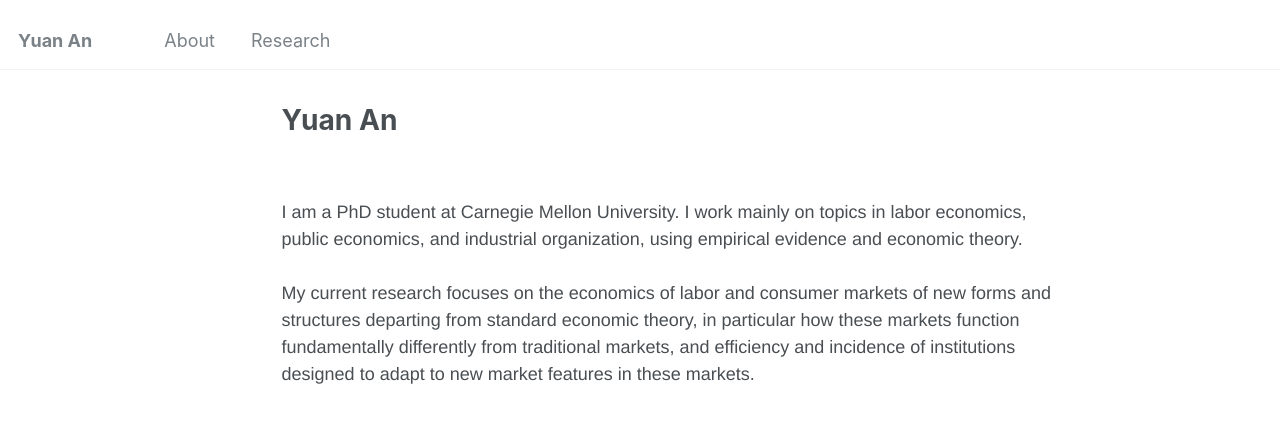
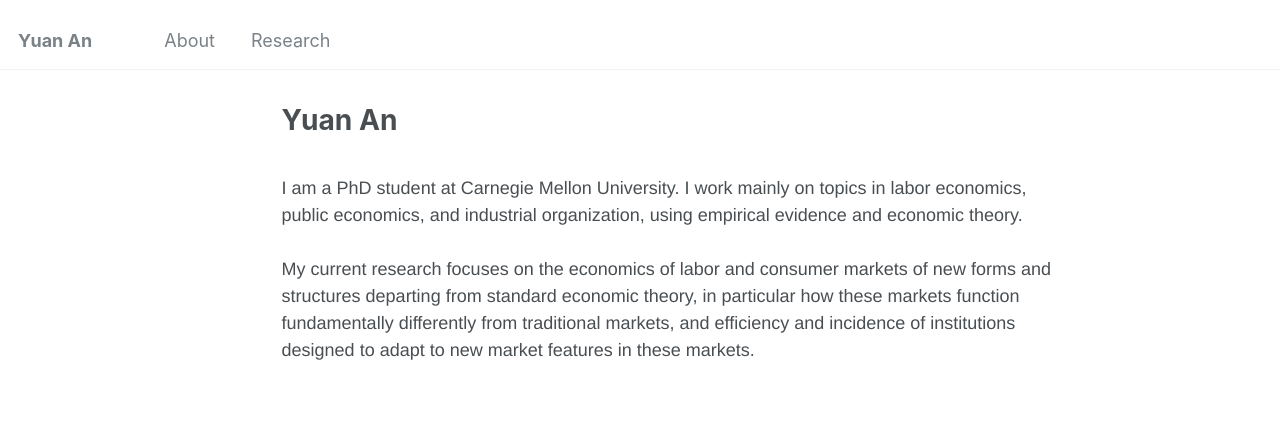
Before and after one commit to yuan-ann/yuan-ann.github.io, a Jekyll site: the page built from _pages/about.md, in a window 1280 px wide. Shown: the top 423 px of the page. Built offline with Jekyll 4.4.1, drawn with Linux system fonts in a browser that asks for light colours.

Commit message:
Update bio section in about.md

```diff
--- a/_pages/about.md
+++ b/_pages/about.md
@@ -14,8 +14,8 @@ redirect_from:
 </style>
 
 
-<br>
 <div class="bio">
+    <br>
     I am a PhD student at Carnegie Mellon University. I work mainly on topics in labor economics, public economics, and industrial organization, using empirical evidence and economic theory.
     <br>
     <br>
```
